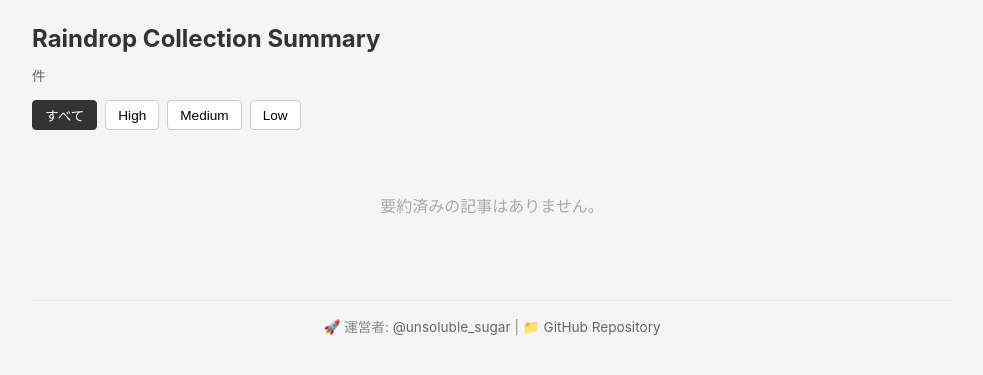
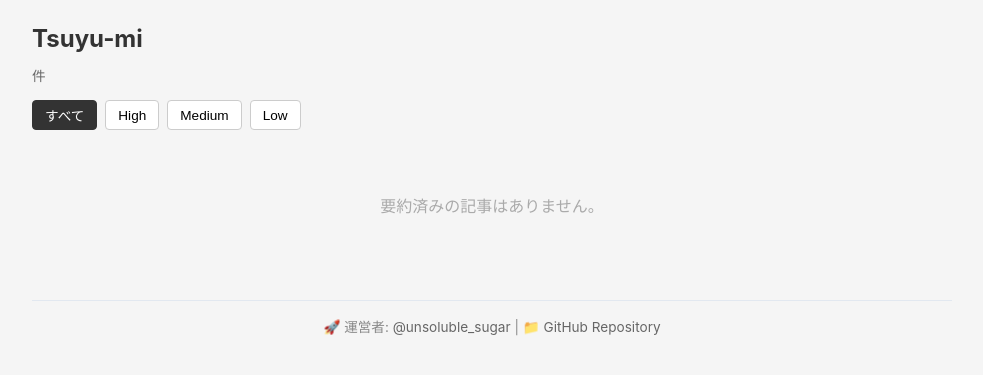
Before and after one commit to unsolublesugar/tsuyu-mi, a Python web app: template src/templates/index.html in a window 1280 px wide. Shown: the top 375 px of the page, without its empty margins (148-1131 px from the left). Run offline with Jinja, Linux system fonts and the light colour scheme; the template is opened without the code that fills it, so the values that code supplies are empty.

Commit message:
♻️ サービス名を Tsuyu-mi にリネーム (#39)
- pyproject.toml: パッケージ名を tsuyu-mi に
- HTML テンプレート: タイトル・ヘッダー・フッターリンク
- README: タイトル・クローン URL・User-Agent
- CLAUDE.md: プロジェクト名
- config.py: User-Agent デフォルト値
- main.py: CLI 説明文

リポジトリ名の変更はマージ後に GitHub 上で実施。

Co-Authored-By: Claude Opus 4.6 (1M context) <noreply@anthropic.com>

```diff
--- a/pyproject.toml
+++ b/pyproject.toml
@@ -1,7 +1,7 @@
 [project]
-name = "raindrop-collection-summarizer"
+name = "tsuyu-mi"
 version = "0.1.0"
-description = "Raindrop.io コレクションの記事を取得・要約し HTML 一覧として出力するバッチツール"
+description = "Raindrop.io コレクションの記事を取得・要約し HTML 一覧として出力するバッチツール — Tsuyu-mi"
 requires-python = ">=3.11"
 dependencies = [
     "httpx>=0.27",
--- a/src/config.py
+++ b/src/config.py
@@ -13,7 +13,7 @@ class Config(BaseSettings):
     llm_model: str = ""
     max_summarize_per_run: int = 10
     request_timeout_seconds: int = 20
-    user_agent: str = "RaindropSummarizer/0.1"
+    user_agent: str = "Tsuyu-mi/0.1"
     output_dir: str = "docs"
     data_dir: str = "data"
     state_dir: str = "state"
--- a/src/main.py
+++ b/src/main.py
@@ -40,7 +40,7 @@ console = Console()
 
 @click.group()
 def cli() -> None:
-    """Raindrop Collection Summarizer"""
+    """Tsuyu-mi — Raindrop 記事要約ツール"""
     pass
 
 
--- a/src/templates/index.html
+++ b/src/templates/index.html
@@ -3,12 +3,12 @@
 <head>
   <meta charset="UTF-8">
   <meta name="viewport" content="width=device-width, initial-scale=1.0">
-  <title>Raindrop Collection Summary</title>
+  <title>Tsuyu-mi</title>
   <link rel="stylesheet" href="styles.css">
 </head>
 <body>
   <header>
-    <h1>Raindrop Collection Summary</h1>
+    <h1>Tsuyu-mi</h1>
     <div class="stats">
       <span>{{ total }} 件</span>
       {% if last_run_at %}<span>最終実行: {{ last_run_at }}</span>{% endif %}
@@ -101,7 +101,7 @@
   </main>
 
   <footer>
-    <p>🚀 運営者: <a href="https://x.com/unsoluble_sugar" target="_blank" rel="noopener">@unsoluble_sugar</a> | 📁 <a href="https://github.com/unsolublesugar/raindrop-collection-summarizer" target="_blank" rel="noopener">GitHub Repository</a></p>
+    <p>🚀 運営者: <a href="https://x.com/unsoluble_sugar" target="_blank" rel="noopener">@unsoluble_sugar</a> | 📁 <a href="https://github.com/unsolublesugar/tsuyu-mi" target="_blank" rel="noopener">GitHub Repository</a></p>
   </footer>
 
   <script src="app.js"></script>
```
Also changed, not shown: CLAUDE.md (+1 -1 lines), .claude/settings.local.json, README.md, 1 other file.
